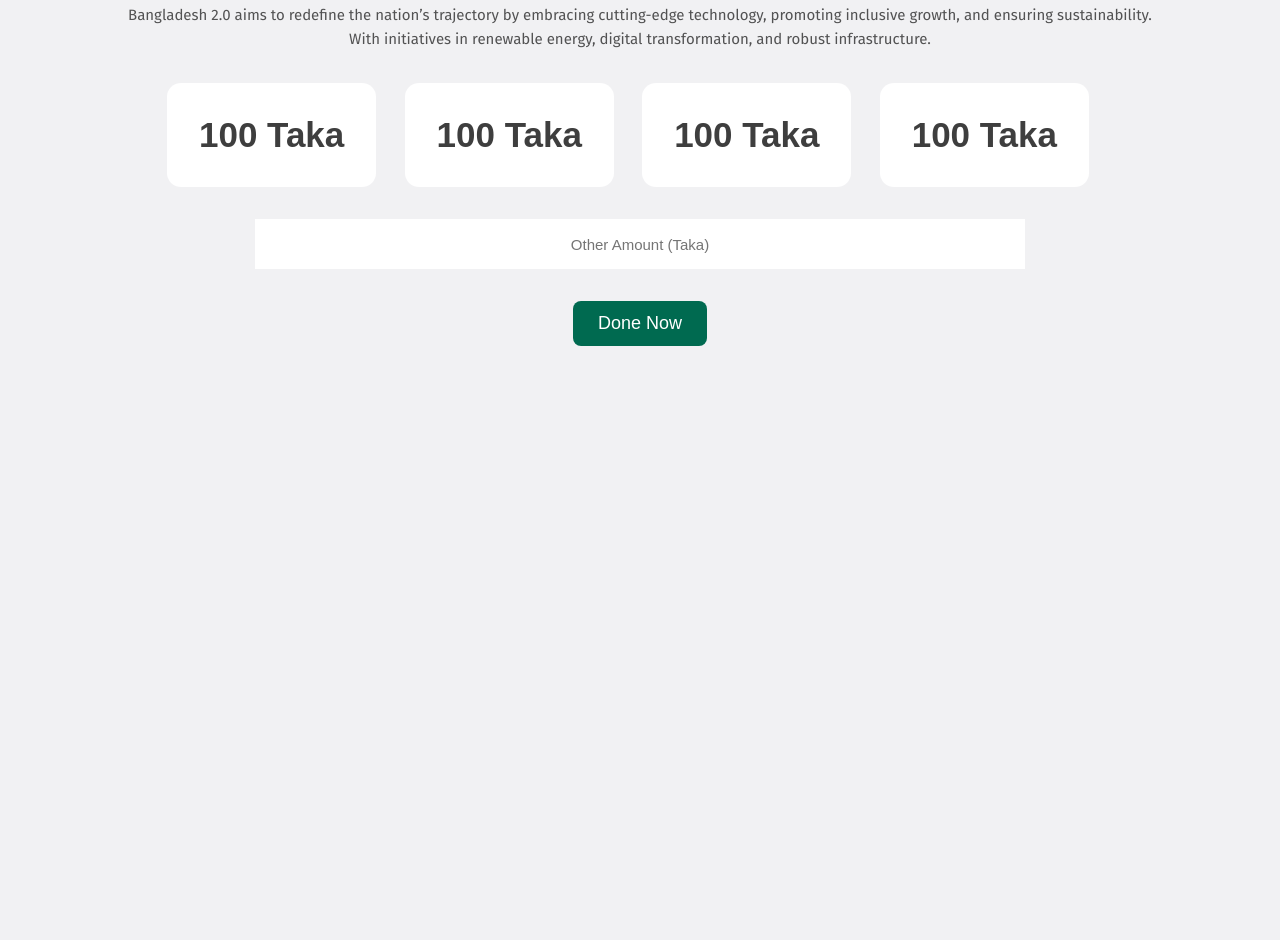
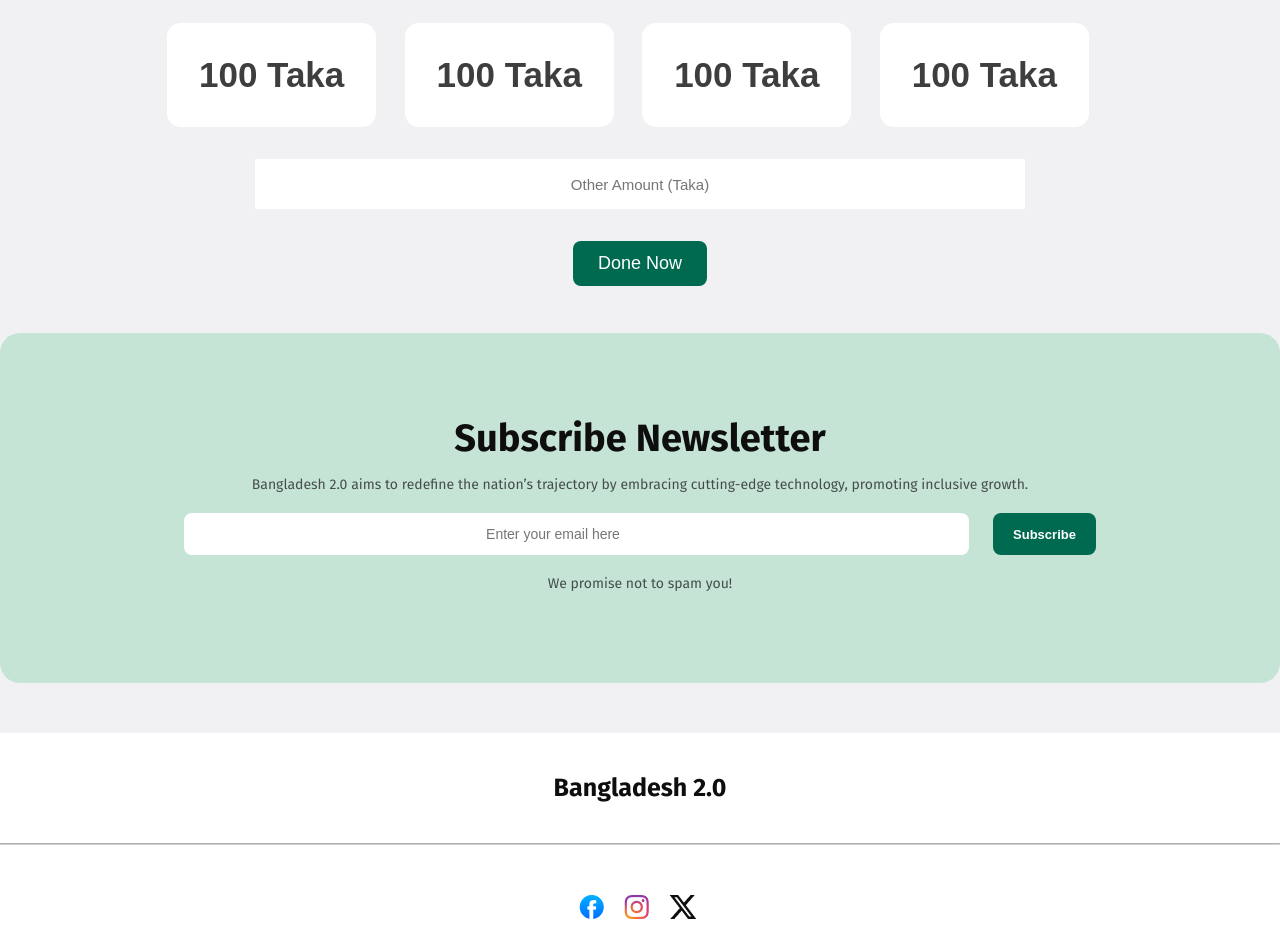
Before and after one commit to mehedi-mehedii/Assignment-1, a plain HTML site: page index.html in a window 1280 px wide. Shown: the part 4025-4965 px from the top of the page. Before the commit the page ends 4498 px from the top, so only its background shows below. Drawn offline with Linux system fonts and the light colour scheme.

Commit message:
added to subscribe and footer section

```diff
--- a/index.html
+++ b/index.html
@@ -320,14 +320,43 @@
 
         </div>
 
-    </section>
+        </section>
+        <section id="subscribe">
+            <div class="sub-maintain">
+                <h1 class="sub-title">Subscribe Newsletter</h1>
+                <p class="sub-paraar">Bangladesh 2.0 aims to redefine the nation’s trajectory by embracing cutting-edge technology, promoting inclusive growth.</p>
+                <div class="cheak">
+                    <input placeholder="Enter your email here" class="email" type="email" name="" id="">
+                <button class="subscribe-btn">Subscribe</button>
+                </div>
+                <p class="para">We promise not to spam you!</p>
+            </div>
+
+        </section>
+
 
 
 
 
     </main>
-    <footer>
+    <footer id="foot">
+        <h2 class="foot-head">Bangladesh 2.0</h2>
+        <hr class="line" >
+        <div class="footer-icon" >
+
+           <img style="margin-right: 20px;" src="assets/facebook.png" alt="facebook icon pic">
+            <img style="margin-right: 20px;" src="assets/instagram.png" alt="instagram icon pic">
+            <img src="assets/x.png" alt="twitter icon pic">
+
+
+
+        </div>
 
     </footer>
+
+
+
+
+
 </body>
 </html>
--- a/styles/style.css
+++ b/styles/style.css
@@ -274,7 +274,7 @@
 #recent{
     width: 1280px;
     height: 1406px;
-    margin: 80px auto;
+    margin: 80px auto 20px;
 }
 .recent-head{
     font-size:35px;
@@ -380,7 +380,7 @@
 }
 #taka{
     width: 1280px;
-    margin: 80px auto;
+    margin: 0px auto;
     height: 464px;
     /* background-color: #5490F5; */
 
@@ -440,3 +440,97 @@
     border-radius: 8px;
 
 }
+/* subscribe section */
+#subscribe{
+    width: 1280px;
+    height: 350px;
+    background-color: #C6E4D6;
+    border-radius: 20px;
+    margin: 0px auto 50px;
+}
+.sub-title{
+    color:#0E0E0E;
+    font-size: 38px;
+    font-weight: bold;
+    margin-bottom: 15px;
+    margin-top: 82px;
+}
+.sub-paraar{
+    color: rgba(14, 14, 14, 70%);
+    font-size: 14px;
+    font-weight: 400;
+    margin-bottom: 20px;
+
+}
+.email{
+    color: rgba(14, 14, 14, 70%);
+    font-size: 14px;
+    font-weight: 400;
+    padding: 13px 302px;
+    background-color: #FFFFFF;
+
+    border: none;
+    border-radius: 8px;
+
+
+}
+.para{
+    color: rgba(14, 14, 14, 70%);
+    font-size: 14px;
+    font-weight: 400;
+
+}
+.sub-maintain{
+    display: flex;
+    flex-direction: column;
+    align-items: center;
+
+}
+.subscribe-btn{
+    padding: 13PX 20px;
+    font-size: 13px;
+    font-weight: 600;
+    color: #FFFFFF;
+    background-color:#006A50;
+    margin-left: 24px;
+    border-radius: 8px;
+    border: none;
+}
+.cheak{
+     display: flex;
+     flex-direction: row;
+     margin-bottom: 20px;
+
+}
+/* footer style */
+#foot{
+    height: 226px;
+    background-color: #FFFFFF;
+    padding-top: 40px;
+}
+.foot-head {
+    font-size: 25px;
+    font-weight: bold;
+    color: #0E0E0E;
+    text-align: center;
+    margin-bottom: 40px;
+
+
+
+}
+.line{
+    margin-bottom: 50px ;
+    border-color: rgba(14, 14, 14, 30%);
+
+
+
+
+}
+.footer-icon{
+
+    display: flex;
+    margin-right: 18px;
+    justify-content: center;
+    margin-right: 5px;
+
+}
```
